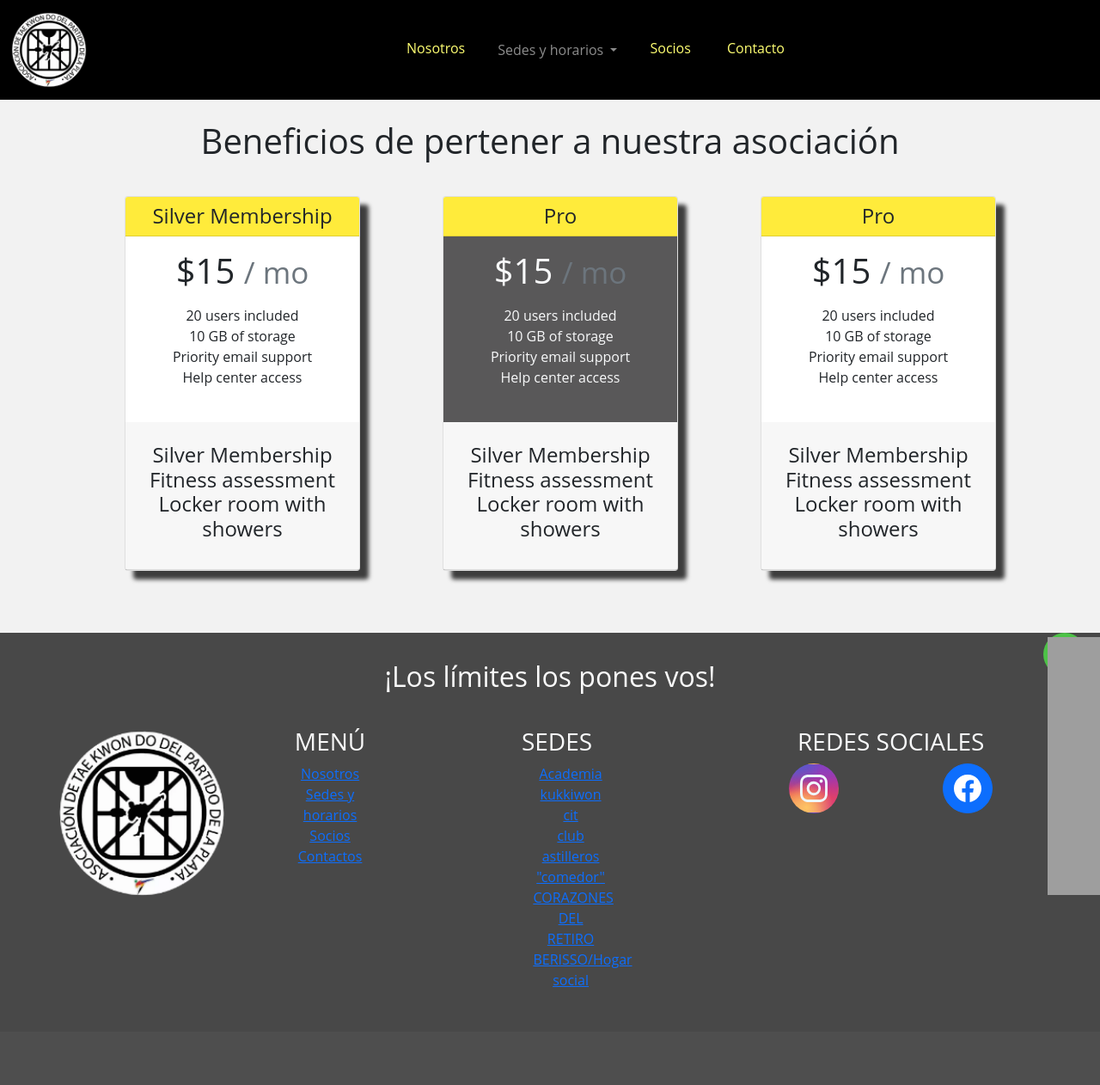
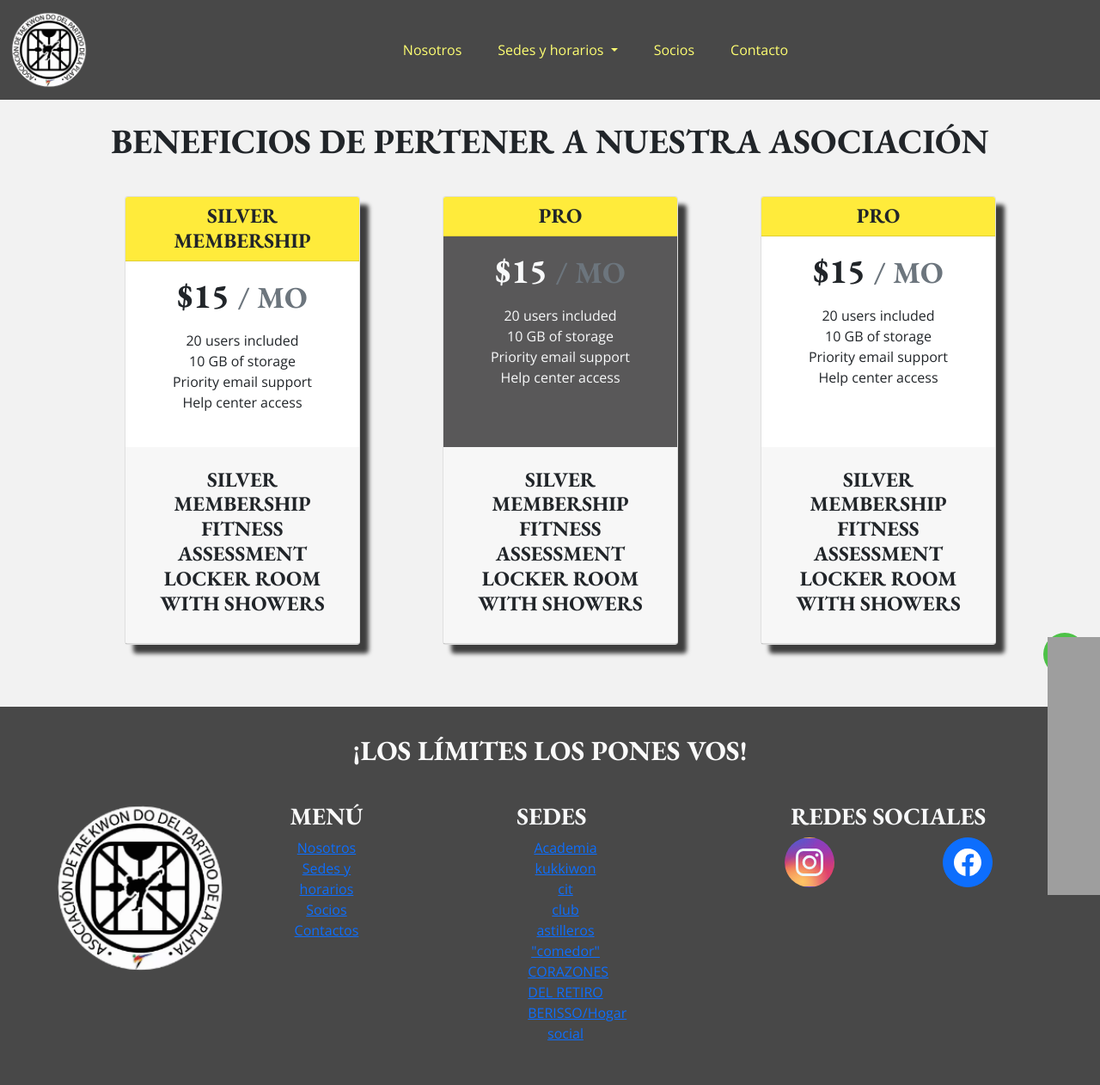
Before and after one commit to infosergio2020/Laplatatkd, a Flask app: page /membership in a window 1280 px wide. Shown: the whole page at 86% size. Before the commit the page ends 1148 px from the top, so only its background shows below. Run offline with Flask 2, Linux system fonts and the light colour scheme; some libraries are stand-ins or nearby versions; grey boxes are pictures that could not be loaded.

Commit message:
reestructurando el css

```diff
--- a/static/css/index.css
+++ b/static/css/index.css
@@ -1,4 +1,15 @@
-@import url('https://fonts.googleapis.com/css2?family=Source+Sans+Pro:wght@400;700;900&display=swap');
+/* open Sans */
+@import url('https://fonts.googleapis.com/css2?family=Open+Sans:wght@400;500;700;800&family=Source+Sans+Pro:wght@400;700;900&display=swap');
+/* font-family: 'Open Sans', sans-serif; */
+
+/* source sans pro */
+/* @import url('https://fonts.googleapis.com/css2?family=Source+Sans+Pro:wght@400;700;900&display=swap'); */
+/* font-family: 'Source San', sans-serif; */
+
+/* garamond */
+@import url('https://fonts.googleapis.com/css2?family=EB+Garamond:wght@400;600;700&display=swap');
+/* font-family: 'EB Garamond', serif; */
+
 
 :root {
   /* black variations */
@@ -58,12 +69,11 @@
 
 
 /* utils end */
-@import url('https://fonts.googleapis.com/css2?family=Open+Sans:wght@400;500;700;800&family=Source+Sans+Pro:wght@400;700;900&display=swap');
+
 
 html {
     scroll-behavior: smooth;
     line-height: 1.5;
-    font-family: 'Open Sans', sans-serif;
   }
 
 body{
@@ -72,6 +82,13 @@ body{
   padding-top: 140px;
   background-color: var(--optional-white);
   color: var(--text-on-p);
+}
+
+/* encabezados */
+h1,h2,h3,h4,h5{
+  font-family: 'EB Garamond', serif;
+  font-weight: 700;
+  text-transform: uppercase;
 }
 
 .abs-center{
--- a/templates/partials/_header.html
+++ b/templates/partials/_header.html
@@ -1,4 +1,4 @@
-  <nav class="navbar fixed-top navbar-expand-md navbar-dark bg-p-dark nav-transition-1" aria-label="Fourth navbar example">
+  <nav class="navbar fixed-top navbar-expand-md navbar-dark bg-p-light  nav-transition-1" aria-label="Fourth navbar example">
     <div class="container-fluid">
       <a class="navbar-brand" href="/">
           <img src="{{url_for('static', filename = './img/logos/logo-192x192.png')}}" width="90px" height="90px" alt="logo de taekondo">
@@ -18,7 +18,7 @@
             {% endif %}
               {% if link.title == "Sedes y horarios" %}
               <li class="nav-item dropdown m-2">
-                <a class="nav-link btn btn-link-sl dropdown-toggle" href={{link.url}} id="navbarDropdown" role="button" data-bs-toggle="dropdown" aria-expanded="false">
+                <a class="btn btn-link-sl dropdown-toggle" href={{link.url}} id="navbarDropdown" role="button" data-bs-toggle="dropdown" aria-expanded="false">
                   {{link.title}}
                 </a>
                 <ul class="dropdown-menu" aria-labelledby="navbarDropdown">
```
Also changed, not shown: sass/main.scss (added, +8 -0 lines), templates/index.html (+4 -6 lines), sass/_buttons.scss (added), sass/_cards.scss (added), sass/_carrouselpiola.scss (added), sass/_contacto.scss (added), sass/_enviado.scss (added), sass/_footer.scss (added), sass/_globals.scss (added), sass/_index.scss (added), sass/_navbar.scss (added), sass/_socios.scss (added), sass/index.scss (deleted).
